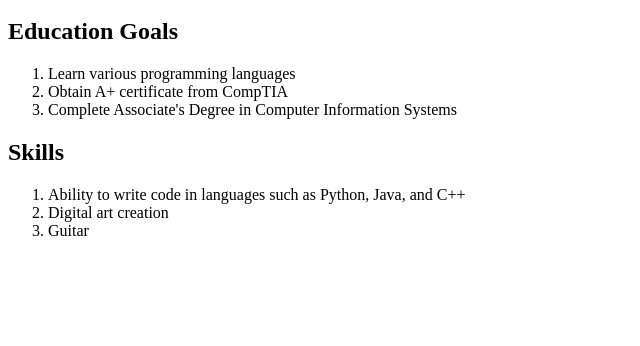
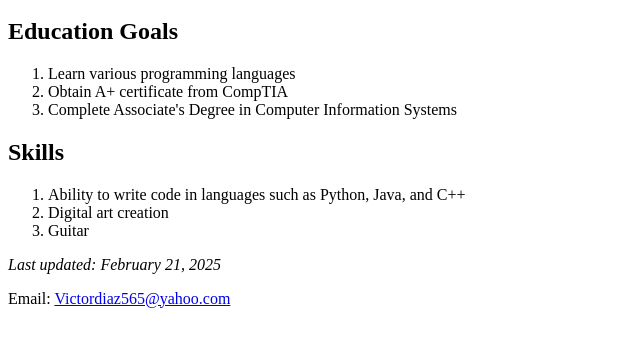
Before and after one commit to viperzsx/CIS-162, a plain HTML site: page about.html in a window 1280 px wide. Shown: the part 136-482 px from the top of the page, without its empty margins (0-640 px from the left). Drawn offline with Linux system fonts and the light colour scheme.

Commit message:
about.html
Added footer.

```diff
--- a/about.html
+++ b/about.html
@@ -26,70 +26,9 @@
     <li>Digital art creation</li>
     <li>Guitar</li>
 </ol>
-
-
-
-
-
-
-
-
-
-
-
-
-
-
-
-
-
-
-
-
-
-
-
-
-
-
-
-
-
-
-
-
-
-
-
-
-
-
-
-
-
-
-
-
-
-
-
-
-
-
-
-
-
-
-
-
-
-
-
-
-
-
-
-
-
+ <footer>
+        <p><i>Last updated: February 21, 2025</i></p>
+        <p>Email: <a href="mailto:Victordiaz565@yahoo.com">Victordiaz565@yahoo.com</a></p>
+    </footer>
 </body>
 </html>
```
